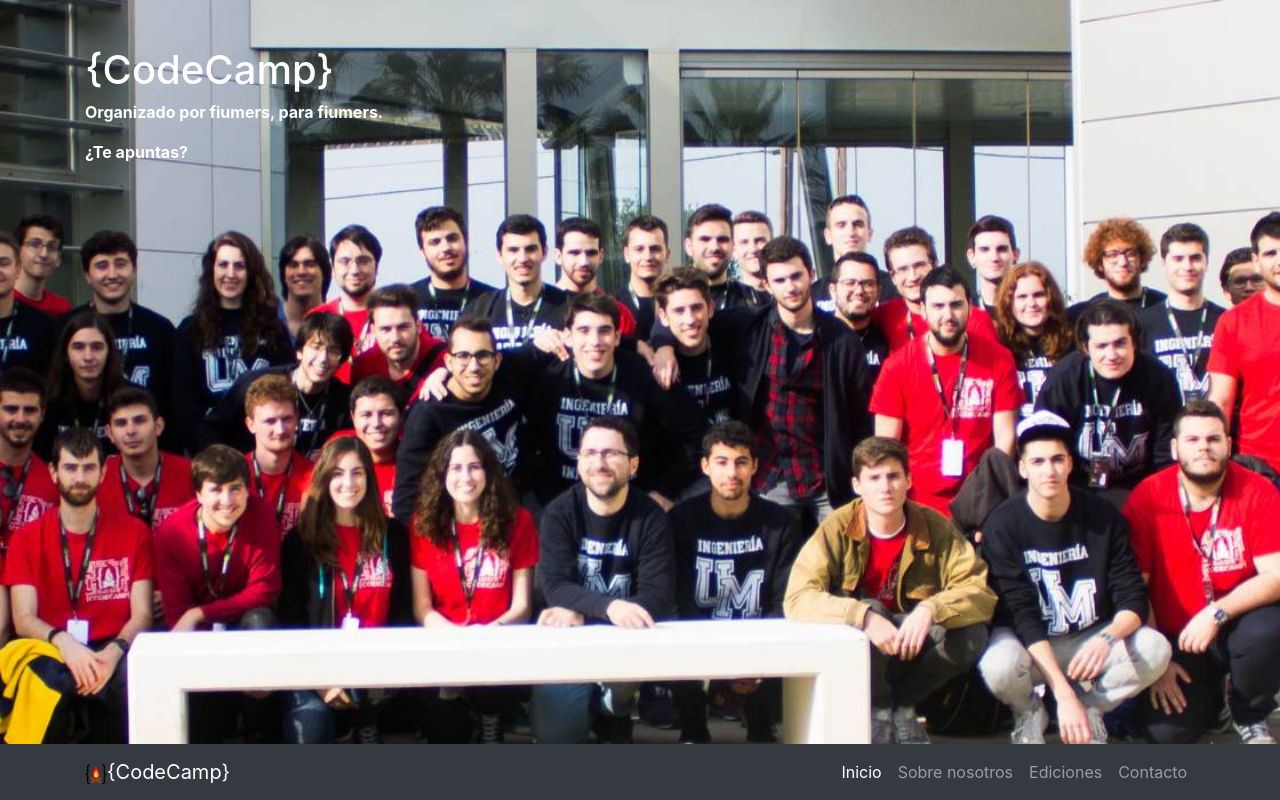
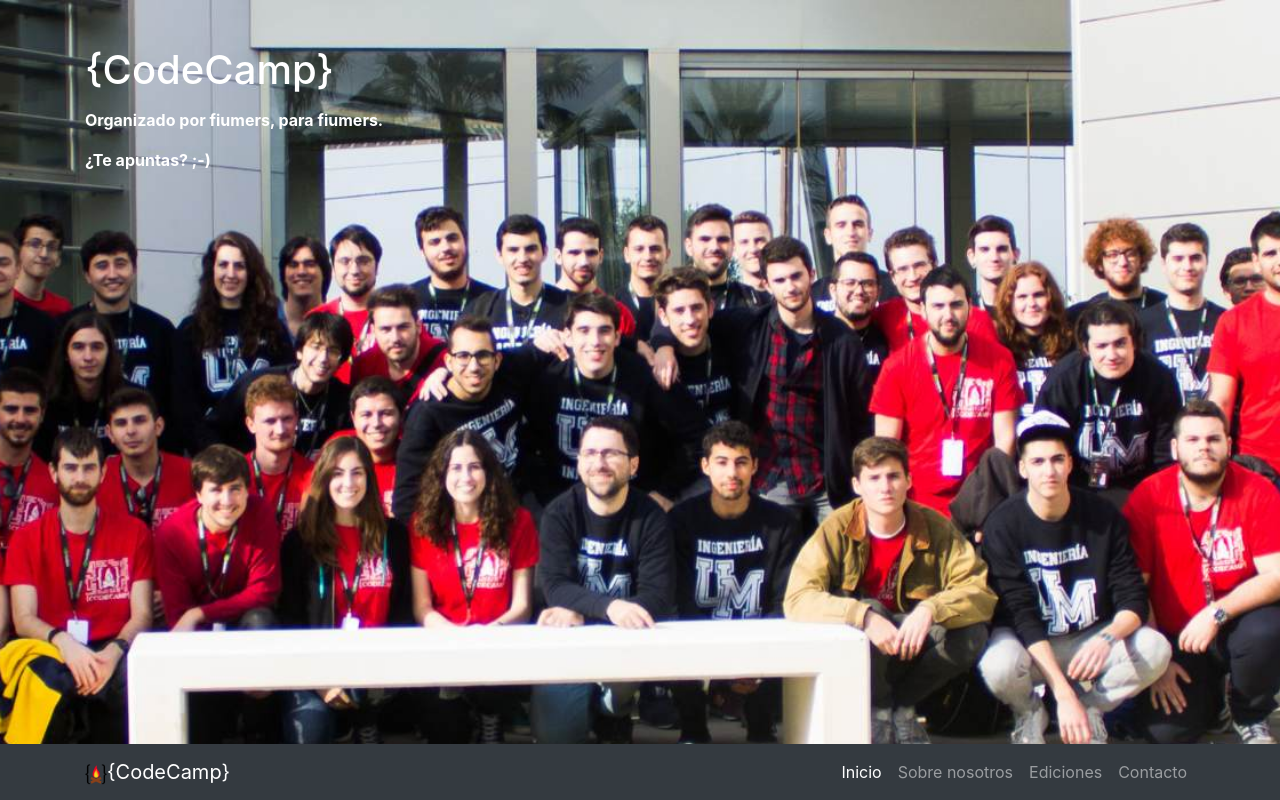
Before and after one commit to dafi-um/CodeCamp, a website: page index.html in a window 1280 px wide. Drawn offline with Linux system fonts and the light colour scheme.

Commit message:
Update index.html

```diff
--- a/index.html
+++ b/index.html
@@ -56,8 +56,9 @@
         <div class="row">
           <div class="col-lg-6">
             <h1 class="mt-5 text-white">{CodeCamp}</h1>
+            <p> </p>
             <p class="text-white"><strong>Organizado por fiumers, para fiumers.</strong></p>
-            <p class="text-white"><strong>¿Te apuntas?</strong></p>
+            <p class="text-white"><strong>¿Te apuntas? ;-)</strong></p>
           </div>
         </div>
       </div>
```
